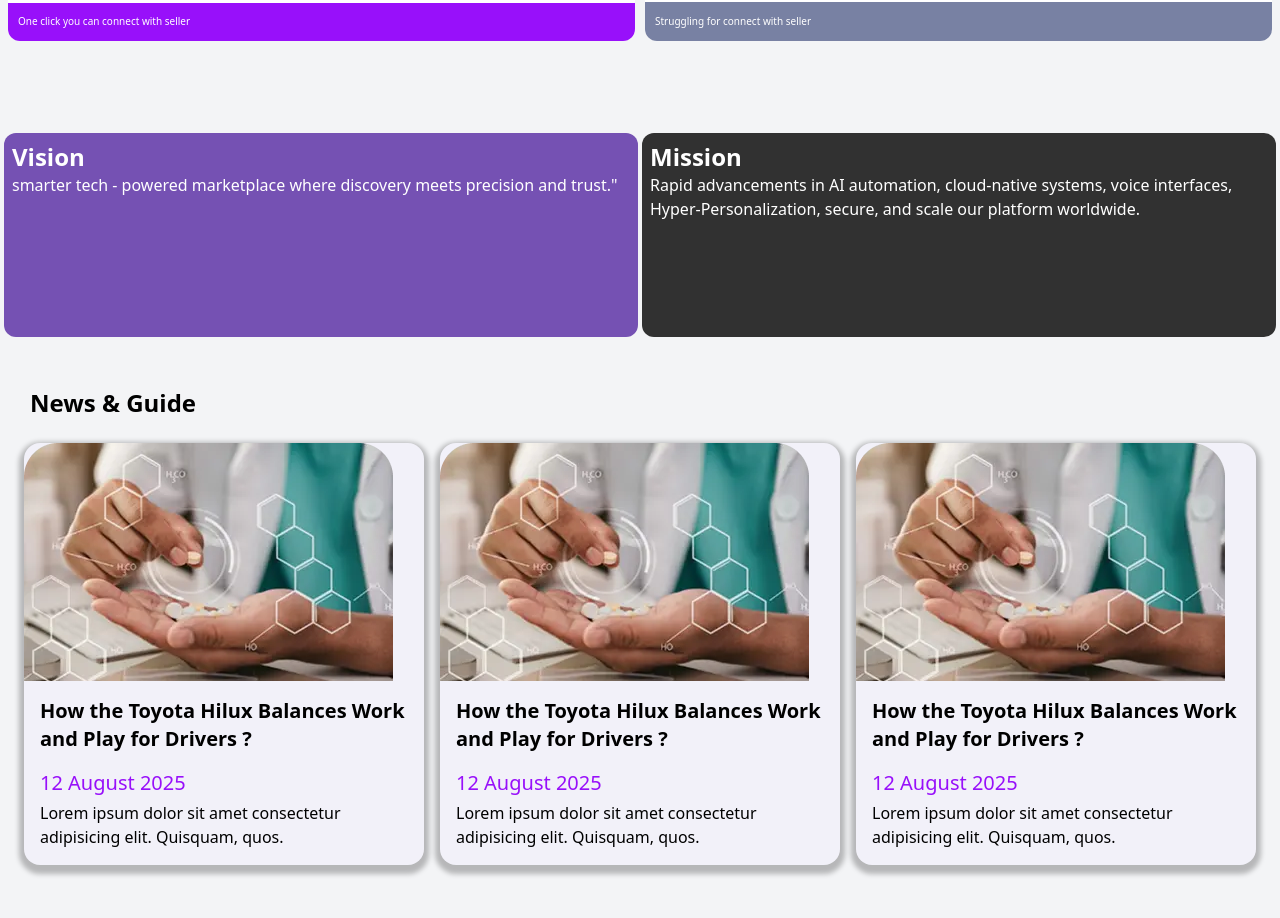
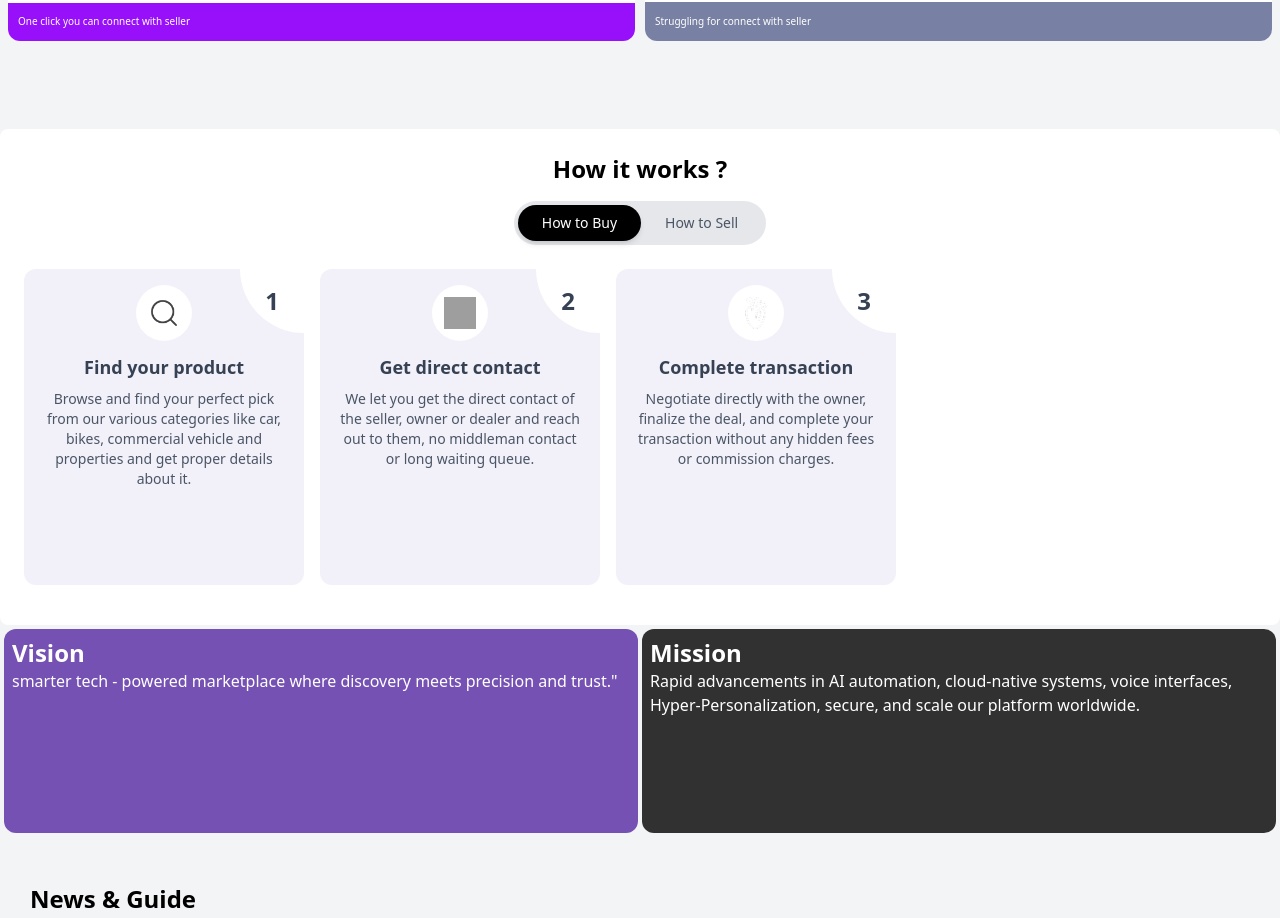
Before and after one commit to amarmurmu001/doctor-frontend, a React (Vite) app: page / in a window 1280 px wide. Shown: the part 2113-3031 px from the top of the page. Built offline with nearby package versions, Linux system fonts and the light colour scheme; no server answers; grey boxes are pictures that could not be loaded.

Commit message:
howitworks

```diff
--- /dev/null
+++ b/src/components/ui/howitworks.jsx
@@ -0,0 +1,103 @@
+import { useState } from "react";
+
+const HowItWorks = () => {
+  const [activeTab, setActiveTab] = useState("buy");
+
+  const steps = [
+    {
+      id: 1,
+      title: "Find your product",
+      description:
+        "Browse and find your perfect pick from our various categories like car, bikes, commercial vehicle and properties and get proper details about it.",
+      icon: "/icons/search.png", // use the actual path to your icon
+    },
+    {
+      id: 2,
+      title: "Get direct contact",
+      description:
+        "We let you get the direct contact of the seller, owner or dealer and reach out to them, no middleman contact or long waiting queue.",
+      icon: "/icons/phone.png", // use the actual path to your icon
+    },
+    {
+      id: 3,
+      title: "Complete transaction",
+      description:
+        "Negotiate directly with the owner, finalize the deal, and complete your transaction without any hidden fees or commission charges.",
+      icon: "/icons/heart.png", // use the actual path to your icon
+    },
+  ];
+
+  return (
+    <div className="bg-white p-6 rounded-lg">
+      <h2 className="text-2xl font-semibold text-center mb-4">How it works ?</h2>
+
+      {/* Combined Buy/Sell Tab in single pill */}
+      <div className="flex justify-center mb-6">
+        <div className="bg-gray-200 rounded-full p-1 flex">
+          <button
+            onClick={() => setActiveTab("buy")}
+            className={`px-6 py-2 rounded-full text-sm font-medium transition-all duration-200 ${
+              activeTab === "buy"
+                ? "bg-black text-white shadow-md"
+                : "text-gray-600 hover:text-gray-800"
+            }`}
+          >
+            How to Buy
+          </button>
+          <button
+            onClick={() => setActiveTab("sell")}
+            className={`px-6 py-2 rounded-full text-sm font-medium transition-all duration-200 ${
+              activeTab === "sell"
+                ? "bg-black text-white shadow-md"
+                : "text-gray-600 hover:text-gray-800"
+            }`}
+          >
+            How to Sell
+          </button>
+        </div>
+      </div>
+
+      {/* Steps with horizontal scroll */}
+      <div
+        className="flex overflow-x-auto gap-4 pb-4"
+        style={{
+          scrollbarWidth: 'none', /* Firefox */
+          msOverflowStyle: 'none', /* Internet Explorer 10+ */
+        }}
+      >
+        {steps.map((step) => (
+          <div
+            key={step.id}
+            className="bg-[#F2F1F9] p-4 rounded-xl min-w-[280px] flex-shrink-0 text-center relative w-[232px] h-[316px]"
+          >
+            {/* Step number in top right corner with white rounded background */}
+            <div className="absolute top-0 right-0 w-16 h-16 bg-white rounded-bl-full flex items-center justify-center">
+              <span className="text-2xl font-bold text-gray-700">
+                {step.id}
+              </span>
+            </div>
+
+            <div className="flex justify-center mb-3">
+              <div className="bg-white rounded-full p-3">
+                <img src={step.icon} alt={step.title} className="w-8 h-8" />
+              </div>
+            </div>
+            <h3 className="font-semibold text-lg text-gray-700 mb-2">
+              {step.title}
+            </h3>
+            <p className="text-sm text-gray-600">{step.description}</p>
+          </div>
+        ))}
+      </div>
+
+      {/* Custom scrollbar styles */}
+      <style jsx>{`
+        .overflow-x-auto::-webkit-scrollbar {
+          display: none;
+        }
+      `}</style>
+    </div>
+  );
+};
+
+export default HowItWorks;
--- a/src/pages/Home.jsx
+++ b/src/pages/Home.jsx
@@ -13,6 +13,7 @@ import TrendingVideo from "../components/ui/TrendingVideos.jsx";
 import TalkWithExpert from "../components/TalkWithExpert.jsx";
 import Doctorreview from "../components/ui/Doctorreview.jsx";
 import Buyerreview from "../components/ui/Buyerreview.jsx";
+import HowItWorks from "../components/ui/howitworks.jsx";
 
 export default function Home() {
   return (
@@ -72,6 +73,8 @@ export default function Home() {
       </div>
       <WhyChooseDoctorPhoto />
       <WhyChooseDoctar />
+      <HowItWorks/>
+
       <VisionMission />
       <NewsGuide />
       <Blogs />
@@ -83,6 +86,7 @@ export default function Home() {
 
 
 
+
     </div>
   );
 }
```
